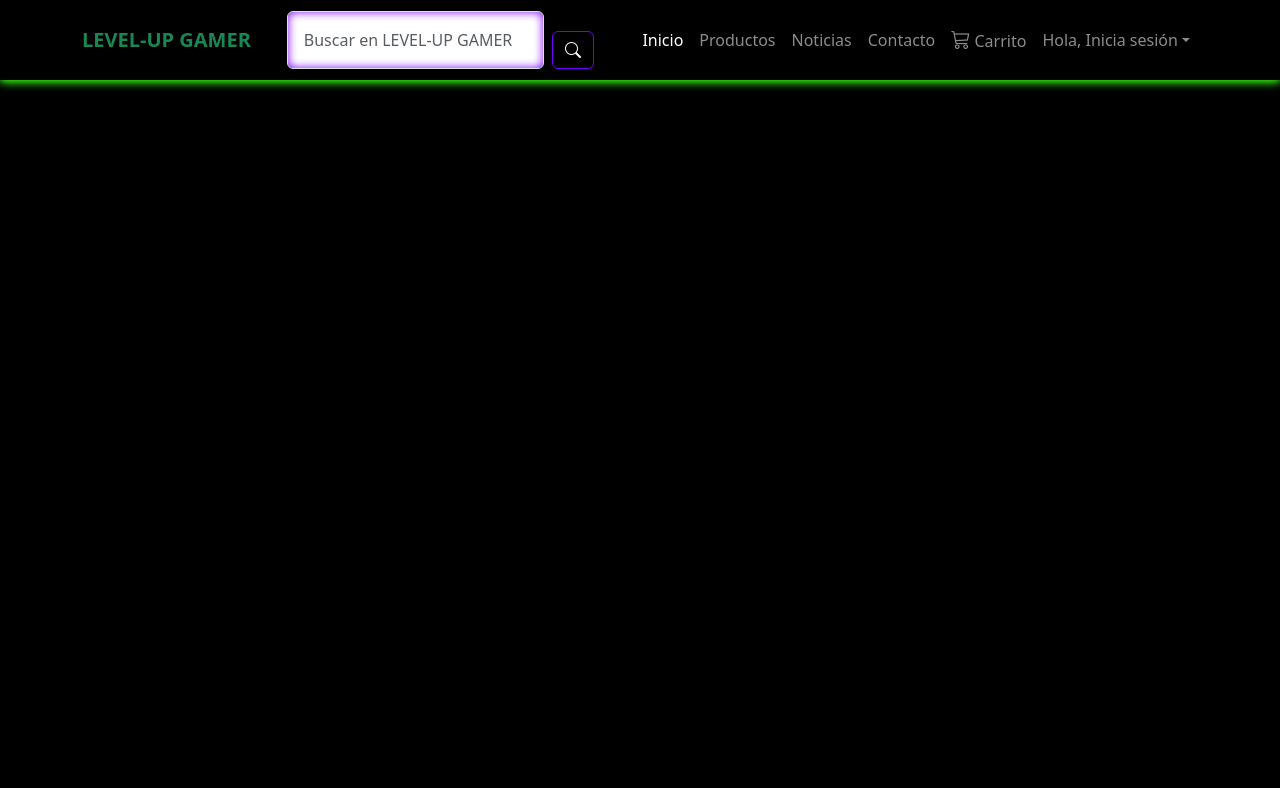
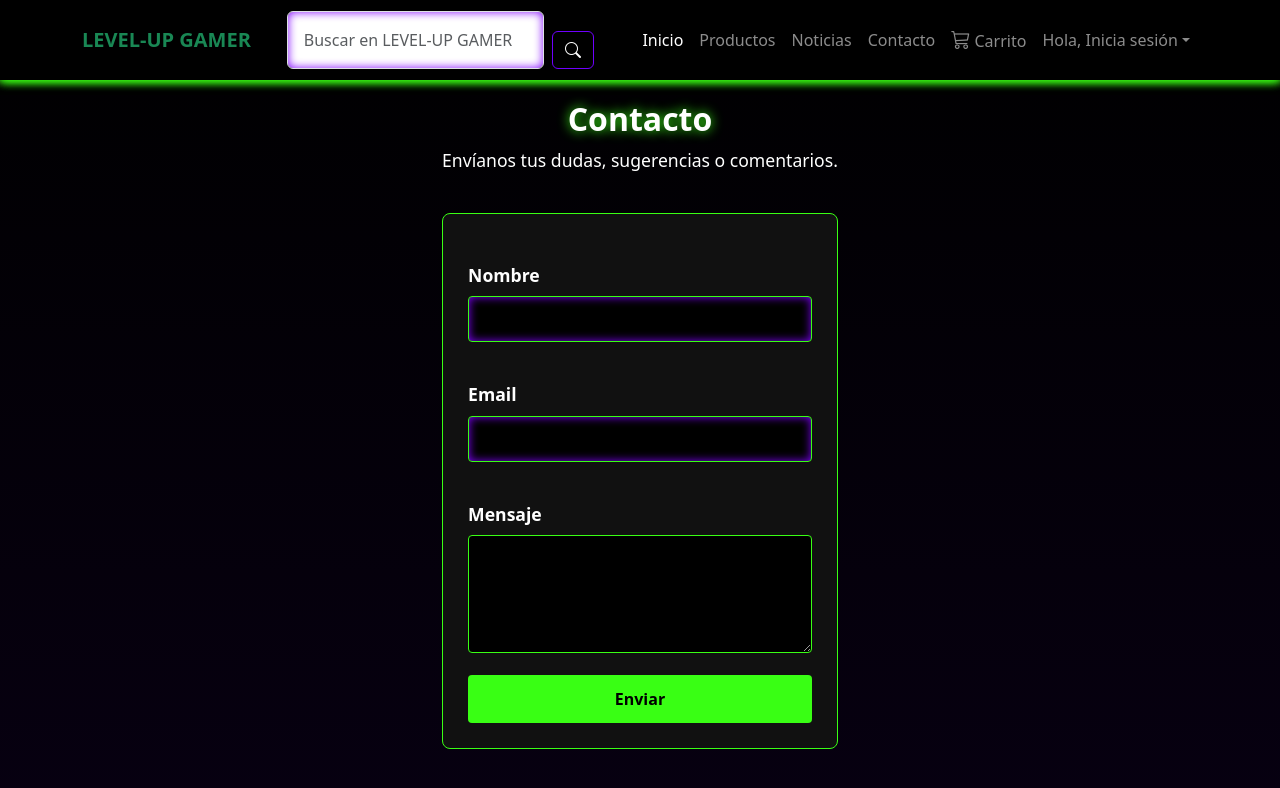
Before and after one commit to RafaelRiosFredes/LevelUpReact, a React (Vite) app in the folder levelup-project/: page /contacto in a window 1280 px wide. Shown: the top 788 px of the page. Built offline with nearby package versions, Linux system fonts and the light colour scheme.

Commit message:
creacion contacto y rutas

```diff
--- a/levelup-project/src/App.tsx
+++ b/levelup-project/src/App.tsx
@@ -21,7 +21,7 @@ import { AdminProductos } from "./pages/AdminProductos";
 import { AdminOrdenes } from "./pages/AdminOrdenes";
 import { CrearProductoAdmin } from "./pages/CrearProductoAdmin";
 import { useLocation } from "react-router-dom";
-
+import {Contacto} from "./pages/Contacto";
 
 export default function App() {
   const location = useLocation();
@@ -42,6 +42,7 @@ export default function App() {
           <Route path="/carrito" element={<CarroCompras />} />
           <Route path="/RegistroUsuario" element={<RegistroUsuario />} />
           <Route path="/detallecompra" element={<DetalleCompra />} />
+          <Route path="/contacto" element={<Contacto />} />
 
 
          {/* RUTAS ADMIN */}
--- a/levelup-project/src/assets/styles.css
+++ b/levelup-project/src/assets/styles.css
@@ -2792,3 +2792,44 @@ input:focus {
 }
 
 /*CREAR PRODUCTO ADMIN*/
+
+/* CONACTO */
+/* Inputs Gamer */
+.input-gamer {
+  width: 100%;
+  padding: 10px;
+  background: #000;
+  border: 1px solid #39ff14;
+  color: white;
+  border-radius: 4px;
+}
+
+.input-gamer:focus {
+  outline: none;
+  border-color: #1E90FF;
+}
+
+/* Botón gamer */
+.btn-gamer {
+  width: 100%;
+  padding: 12px;
+  background: #39ff14;
+  border: none;
+  color: black;
+  font-weight: bold;
+  cursor: pointer;
+  border-radius: 4px;
+  transition: 0.2s;
+}
+
+.btn-gamer:hover {
+  background: #1E90FF;
+  color: #fff;
+}
+
+/* Espaciado */
+.mb-3 {
+  margin-bottom: 15px;
+}
+
+/*   FIN CONTACTO */
--- /dev/null
+++ b/levelup-project/src/pages/Contacto.tsx
@@ -0,0 +1,96 @@
+import { useState } from "react";
+import { NavBar } from "../components/NavBar";
+import "../assets/styles.css";
+
+export const Contacto = () => {
+  const [form, setForm] = useState({
+    nombre: "",
+    email: "",
+    mensaje: "",
+  });
+
+  const handleChange = (e: React.ChangeEvent<HTMLInputElement | HTMLTextAreaElement>) => {
+    setForm({ ...form, [e.target.name]: e.target.value });
+  };
+
+  const handleSubmit = (e: React.FormEvent) => {
+    e.preventDefault();
+    alert("¡Mensaje enviado!");
+    setForm({ nombre: "", email: "", mensaje: "" });
+  };
+
+  return (
+    <>
+      <NavBar />
+
+      <section className="noticias-gamer" style={{ minHeight: "100vh" }}>
+        <div className="noticias-content">
+
+          {/* ENCABEZADO */}
+          <div className="noticias-header">
+            <h1 className="titulo-noticias">Contacto</h1>
+            <p className="subtitulo-noticias">
+              Envíanos tus dudas, sugerencias o comentarios.
+            </p>
+          </div>
+
+          {/* FORMULARIO */}
+          <form
+            onSubmit={handleSubmit}
+            className="contacto-form"
+            style={{
+              background: "#111",
+              border: "1px solid #39ff14",
+              padding: "25px",
+              borderRadius: "8px",
+              maxWidth: "600px",
+              margin: "0 auto",
+            }}
+          >
+            <div className="mb-3">
+              <label>Nombre</label>
+              <input
+                type="text"
+                name="nombre"
+                value={form.nombre}
+                onChange={handleChange}
+                required
+                className="input-gamer"
+              />
+            </div>
+
+            <div className="mb-3">
+              <label>Email</label>
+              <input
+                type="email"
+                name="email"
+                value={form.email}
+                onChange={handleChange}
+                required
+                className="input-gamer"
+              />
+            </div>
+
+            <div className="mb-3">
+              <label>Mensaje</label>
+              <textarea
+                name="mensaje"
+                rows={4}
+                value={form.mensaje}
+                onChange={handleChange}
+                required
+                className="input-gamer"
+              />
+            </div>
+
+            <button type="submit" className="btn-gamer">
+              Enviar
+            </button>
+          </form>
+        </div>
+      </section>
+    </>
+  );
+};
+
+export default Contacto;
```
